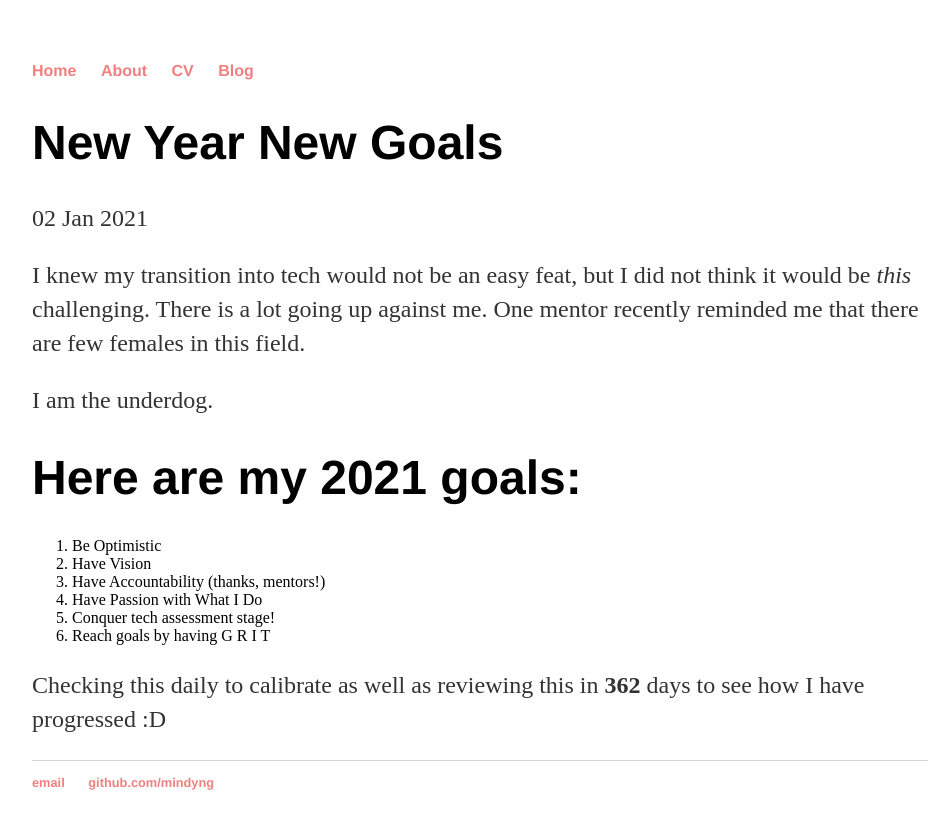
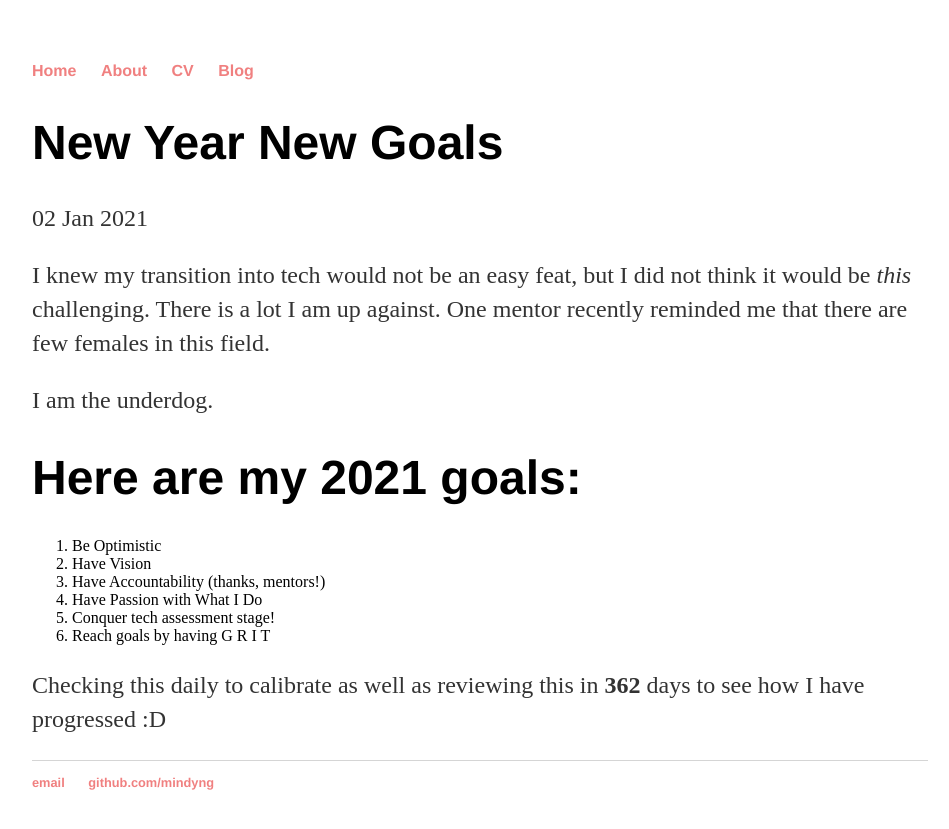
Before and after one commit to mindyng/mindyng.github.io, a Jekyll site: the page built from _posts/2021-01-02-new-year-new-goals.md, in a window 1280 px wide. Shown: the top 829 px of the page, without its empty margins (160-1109 px from the left). Built offline with Jekyll 4.4.1, drawn with Linux system fonts in a browser that asks for light colours; our own code applies the rules of GitHub Pages for plain Markdown files.

Commit message:
Update 2021-01-02-new-year-new-goals.md

```diff
--- a/_posts/2021-01-02-new-year-new-goals.md
+++ b/_posts/2021-01-02-new-year-new-goals.md
@@ -1,4 +1,4 @@
-I knew my transition into tech would not be an easy feat, but I did not think it would be _this_ challenging. There is a lot going up against me. One mentor recently reminded me that there are few females in this field.
+I knew my transition into tech would not be an easy feat, but I did not think it would be _this_ challenging. There is a lot I am up against. One mentor recently reminded me that there are few females in this field.
 
 I am the underdog.
 
```
